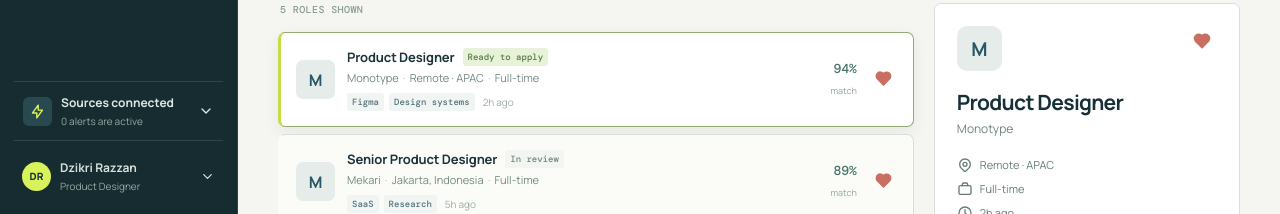
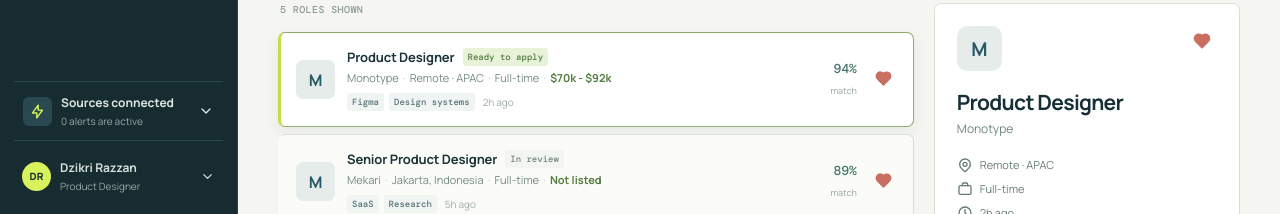
Before and after one commit to dzikrirazzan/job-finder, a React (Vite) app: page / in a window 1280 px wide. Shown: the part 586-800 px from the top of the page. Built offline with nearby package versions, Linux system fonts and the light colour scheme.

Commit message:
feat: show salary in role results

```diff
--- a/src/App.jsx
+++ b/src/App.jsx
@@ -654,7 +654,7 @@ function JobRow({ job, selected, click, save, bulkMode, checked, toggle }) {
           <span className={job.status.toLowerCase().replaceAll(" ", "-")}>{job.status}</span>
         </div>
         <p>
-          {job.company} <span>·</span> {job.location} <span>·</span> {job.type}
+          {job.company} <span>·</span> {job.location} <span>·</span> {job.type} <span>·</span> <b className="job-salary">{job.salary || "Salary not listed"}</b>
         </p>
         <div className="tags">
           {job.tags.slice(0, 2).map((t) => (
--- a/src/index.css
+++ b/src/index.css
@@ -30,6 +30,10 @@
   line-height: 1.6;
   margin: 0;
   white-space: pre-line;
+}
+.job-salary {
+  color: #557c42;
+  font-weight: 700;
 }
 .modal {
   max-height: calc(100dvh - 40px);
```
